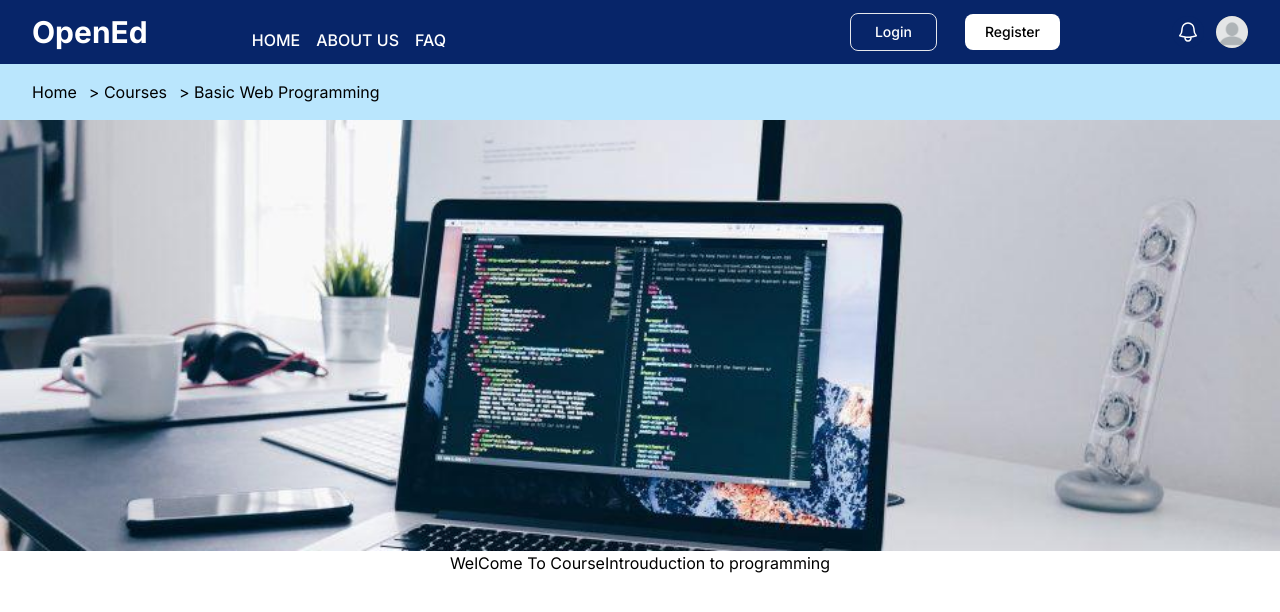
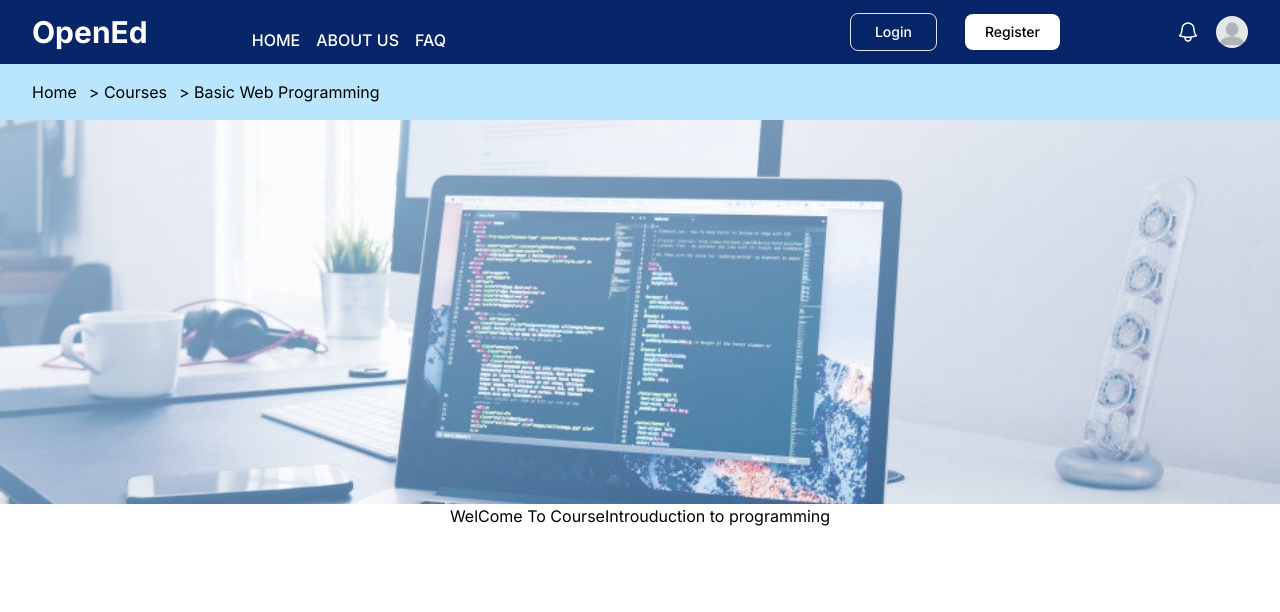
Before and after one commit to Xanvia/MOOC-IT-Center-UOP, a Next.js app in the folder frontend/: page /courses/1 in a window 1280 px wide. Shown: the top 612 px of the page. Built offline with nearby package versions, Linux system fonts and the light colour scheme; no server answers.

Commit message:
add image without bigimage component

```diff
--- a/frontend/src/components/Course/CourseCard/CourseHome/CourseDescriptionHeader.tsx
+++ b/frontend/src/components/Course/CourseCard/CourseHome/CourseDescriptionHeader.tsx
@@ -1,6 +1,7 @@
 import React from "react";
 import Breadcrumb from '../CourseHome/Breadcrumb';
 import CourseBigImage from "./CourseBigImage";
+import Image from "next/image";
 
 interface BreadcrumbItem {
   breadcrumb: string;
@@ -19,12 +20,19 @@ const CourseHeader: React.FC = () => {
   return (
     <>
       <Breadcrumb breadcrumbs={breadcrumbs}/>
-      <div className = "">
-      <CourseBigImage
-            title="Digital Marketingggg"
-            description="Material on beginner marketing strategies and concepts"
-            image={computer}
-          />
+      {/* <div className = "bg-[/images/computer.jpg] h-96 w-full bg-cover bg-center p-24">
+      </div> */}
+
+      {/* <CourseBigImage title="" image={computer} description=""/> */}
+
+      <div className="bg-gradient-to-tl from-slate-400 to-slate-300 h-96 w-full relative">
+        <Image
+          src="/images/computer.jpg"
+          alt="Computerr"
+          layout="fil"
+          width={2000}
+          height={500}
+          className="w-full h-full object-cover absolute mix-blend-overlay" />
       </div>
 
     </>
```
